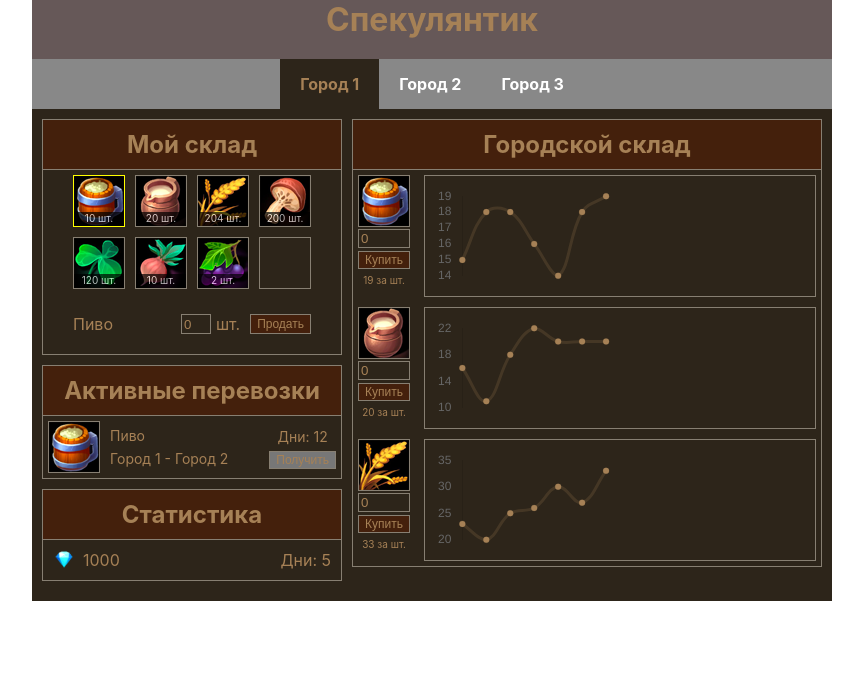
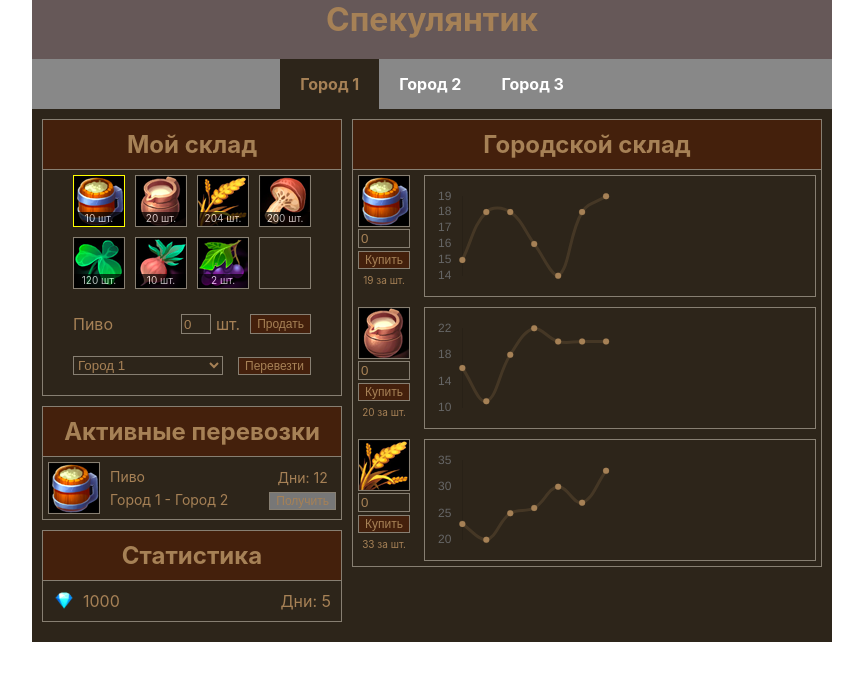
Before and after one commit to narek-9/react-game, a React (Vite) app: page / in a window 1280 px wide. Shown: the top 680 px of the page, without its empty margins (208-1071 px from the left). Built offline with nearby package versions, Linux system fonts and the light colour scheme.

Commit message:
Creation of shipments

```diff
--- a/src/components/App/App.tsx
+++ b/src/components/App/App.tsx
@@ -12,7 +12,7 @@ import "./App.scss";
 
 export const App: FC = () => {
   const [currentCity, setCurrentCity] = useState<number>(1);
-  const [selectedGood, setSelectedGood] = useState<number | null>(1);
+  const [selectedGoodId, setSelectedGoodId] = useState<number>(1);
   const [storages, setStorages] = useState<storage[]>([
     {
       cityId: 1,
@@ -147,6 +147,15 @@ export const App: FC = () => {
     },
   ];
 
+  const [transportOrders, setTransportOrders] = useState<
+    {
+      targetCityId: number;
+      goodId: number;
+      qty: number;
+      days: number;
+    }[]
+  >([]);
+
   const getStorageByCity = () => {
     const store = storages.find((storage) => storage.cityId === currentCity);
 
@@ -241,6 +250,25 @@ export const App: FC = () => {
     }
   };
 
+  const createTrasnportOrder = (targetCityId: number) => {
+    const newOrders = transportOrders;
+
+    const storage = getStorageByCity();
+
+    const goodIndex = storage.findIndex((good) => good.id === selectedGoodId);
+
+    if (goodIndex > -1) {
+      newOrders.push({
+        targetCityId,
+        goodId: selectedGoodId,
+        qty: storage[goodIndex].qty,
+        days: 30,
+      });
+
+      setTransportOrders(newOrders);
+    }
+  };
+
   const buyGoods = (goodId: number, qty: number, price: number) => {
     const totalPrice = qty * price;
 
@@ -288,13 +316,16 @@ export const App: FC = () => {
             <Storage
               currentCity={currentCity}
               storage={getStorageByCity()}
-              selectedGood={selectedGood}
+              selectedGoodId={selectedGoodId}
               goods={goods}
               onSelectGood={(goodId: number) => {
-                setSelectedGood(goodId);
+                setSelectedGoodId(goodId);
               }}
               onSell={(id, qty) => {
                 sellGoods(id, qty);
+              }}
+              onTransport={(targetCityId: number) => {
+                createTrasnportOrder(targetCityId);
               }}
             />
           </div>
--- a/src/components/Storage/Storage.scss
+++ b/src/components/Storage/Storage.scss
@@ -114,3 +114,16 @@
     }
   }
 }
+
+.order-panel {
+  display: flex;
+  justify-content: space-between;
+  padding: 0 30px 20px;
+
+  .select-city {
+    width: 150px;
+    background: none;
+    border: 1px solid #877f72;
+    color: #a68156;
+  }
+}
--- a/src/components/Storage/Storage.tsx
+++ b/src/components/Storage/Storage.tsx
@@ -8,24 +8,27 @@ interface IStorageProps {
     id: number;
     qty: number;
   }[];
-  selectedGood: number | null;
+  selectedGoodId: number;
   goods: {
     id: number;
     title: string;
   }[];
   onSelectGood: (goodId: number) => void;
   onSell: (goodId: number, qty: number) => void;
+  onTransport: (targetCityId: number) => void;
 }
 
 export const Storage: FC<IStorageProps> = ({
   currentCity,
   storage,
-  selectedGood,
+  selectedGoodId,
   goods,
   onSelectGood,
   onSell,
+  onTransport,
 }) => {
   const [qty, setQty] = useState<number>(0);
+  const [targetCityId, setTargetCityId] = useState<number>(1);
 
   const findFoodById = (itemId: number) => {
     return goods.find((item) => item.id === itemId)?.title;
@@ -49,7 +52,7 @@ export const Storage: FC<IStorageProps> = ({
                     className={
                       "good-item item-" +
                       item.id +
-                      (selectedGood === item.id ? " selected" : "")
+                      (selectedGoodId === item.id ? " selected" : "")
                     }
                     onClick={() => onSelectGood(item.id)}
                   >
@@ -67,9 +70,10 @@ export const Storage: FC<IStorageProps> = ({
             })}
         </ul>
 
-        {selectedGood ? (
+        {selectedGoodId ? (
+          <>
             <div className="sell-panel">
-            <div>{findFoodById(selectedGood)}</div>
+              <div>{findFoodById(selectedGoodId)}</div>
               <div className="controls">
                 <input
                   type="text"
@@ -83,13 +87,40 @@ export const Storage: FC<IStorageProps> = ({
                 <button
                   className="button"
                   onClick={() => {
-                  onSell(selectedGood, qty);
+                    onSell(selectedGoodId, qty);
                   }}
                 >
                   Продать
                 </button>
               </div>
             </div>
+
+            <div className="order-panel">
+              <div>
+                <select
+                  className="select-city"
+                  value={targetCityId}
+                  onChange={(e) => {
+                    setTargetCityId(parseInt(e.currentTarget.value, 10));
+                  }}
+                >
+                  <option value={1}>Город 1</option>
+                  <option value={2}>Город 2</option>
+                  <option value={3}>Город 3</option>
+                </select>
+              </div>
+              <div className="controls">
+                <button
+                  className="button"
+                  onClick={() => {
+                    onTransport(targetCityId);
+                  }}
+                >
+                  Перевезти
+                </button>
+              </div>
+            </div>
+          </>
         ) : (
           ""
         )}
--- a/src/index.scss
+++ b/src/index.scss
@@ -8,7 +8,8 @@ body {
     sans-serif;
 }
 
-input {
+input,
+select {
   box-sizing: border-box;
 
   &:focus,
```
Lines whose indentation alone changed are shown as unchanged.
